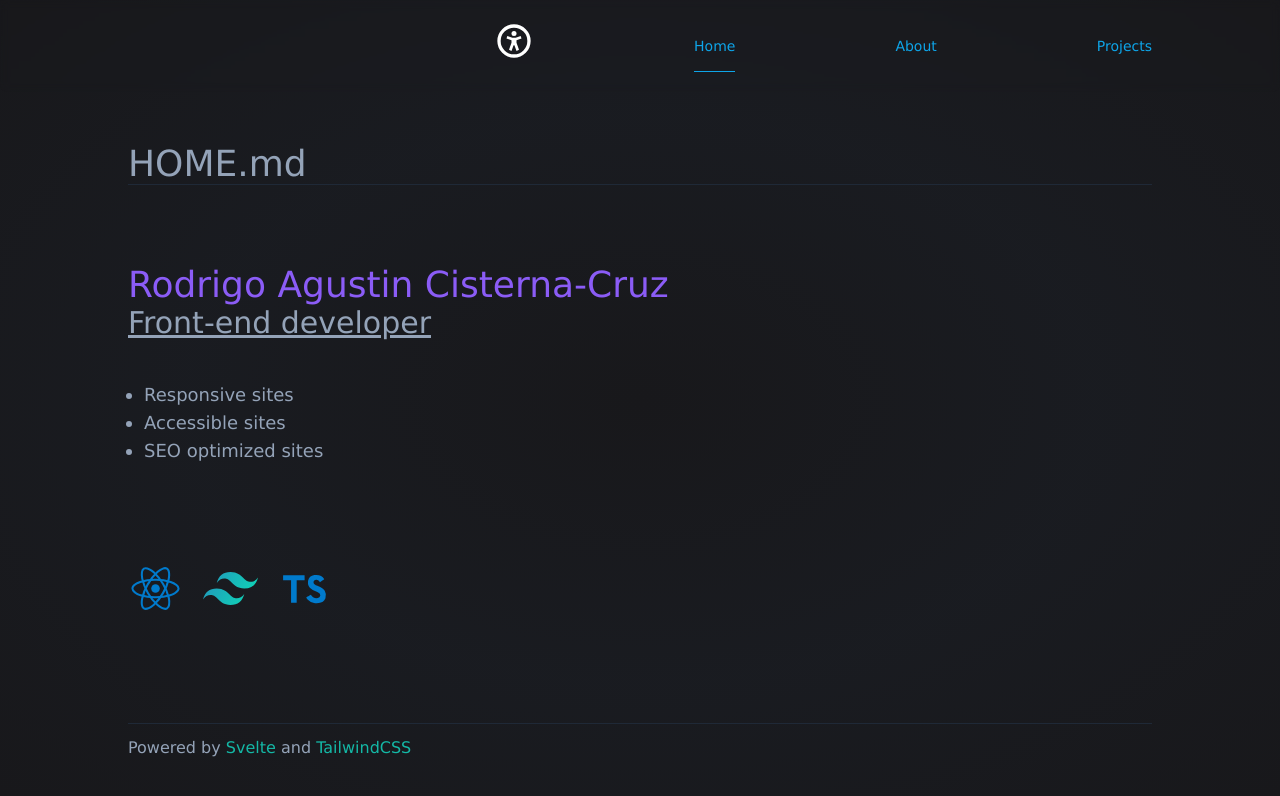
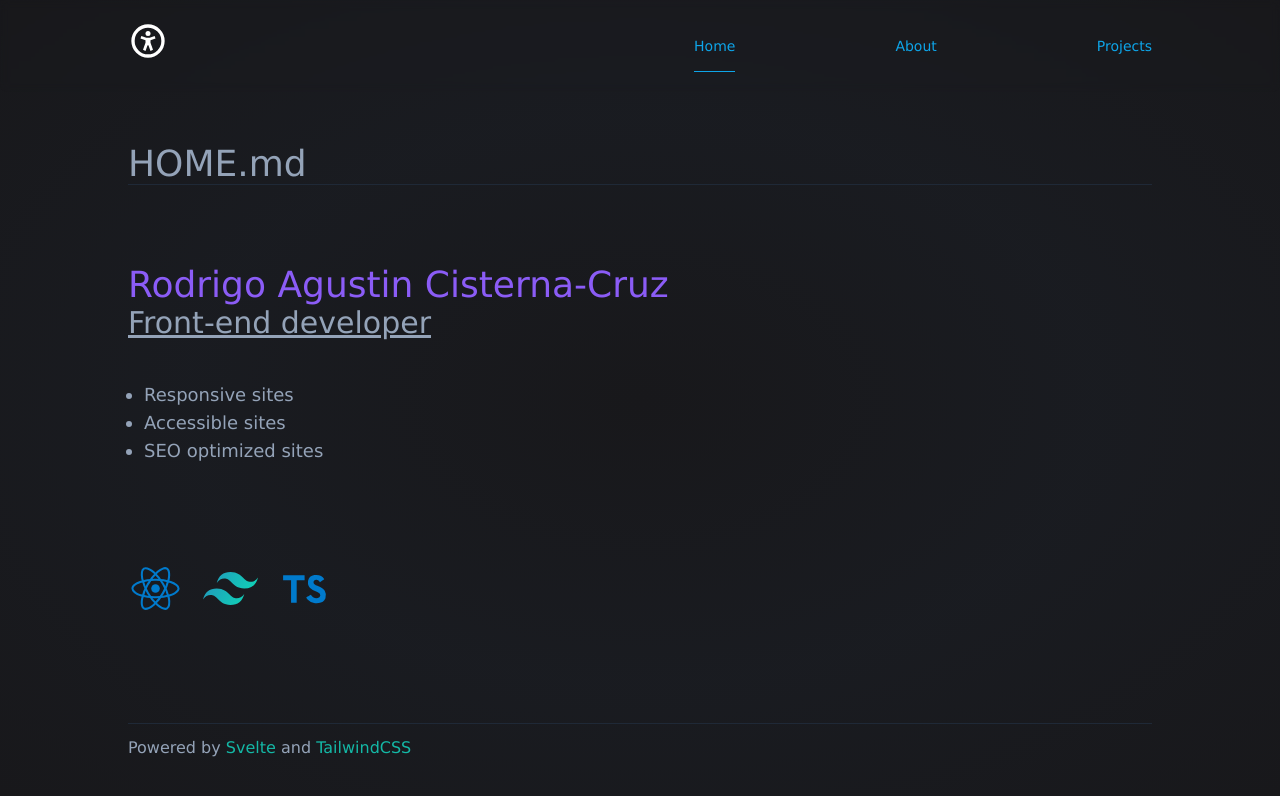
Before and after one commit to Rodrj1/portfoliosv, a SvelteKit app: page / in a window 1280 px wide. Shown: the top 796 px of the page. Built offline with nearby package versions, Linux system fonts and the light colour scheme.

Commit message:
Small CSS fix

```diff
--- a/src/routes/Header.svelte
+++ b/src/routes/Header.svelte
@@ -17,8 +17,7 @@
 		<ul
 			class="flex sm:flex-row justify-between sm:justify-end py-5 gap-1 sm:gap-4 xl:gap-40 list-none h-auto border-t border-gray-500 sm:border-transparent p-0 lg:min-h-[50px] backdrop-blur-sm w-[80%] m-auto"
 		>
-			<li>
-				<div class="sm:w-full justify-self-start">
+			<li class="sm:w-full justify-self-start">
 				<button on:click={handleAccessibilityMenu}>
 					<svg
 						id="accessibilityButton"
@@ -39,7 +38,6 @@
 						/>
 					</svg>
 				</button>
-				</div>
 			</li>
 
 			<li class={`${path === '/' && '!border-b !border-sky-500'}`}>
```
Lines whose indentation alone changed are shown as unchanged.
